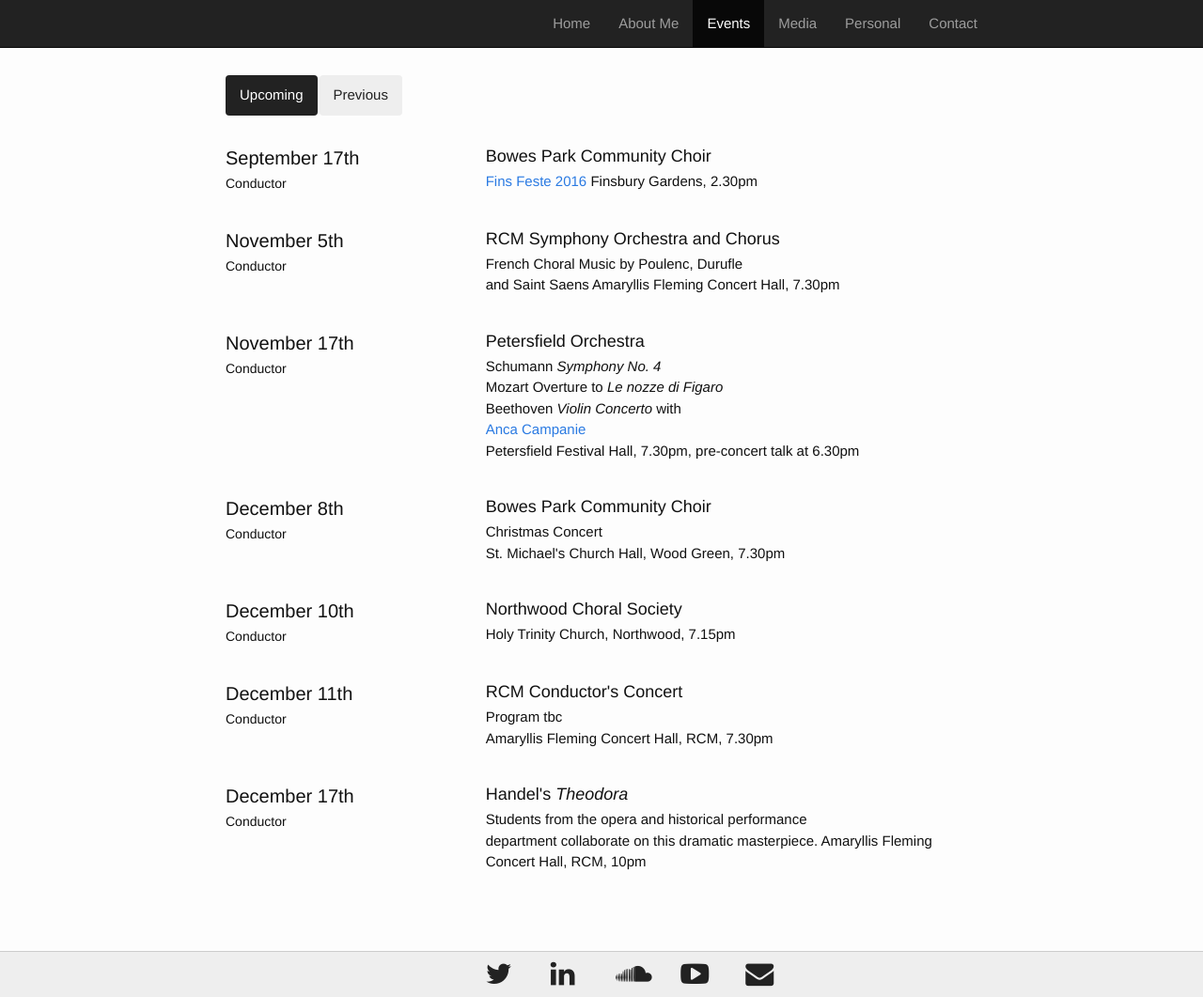
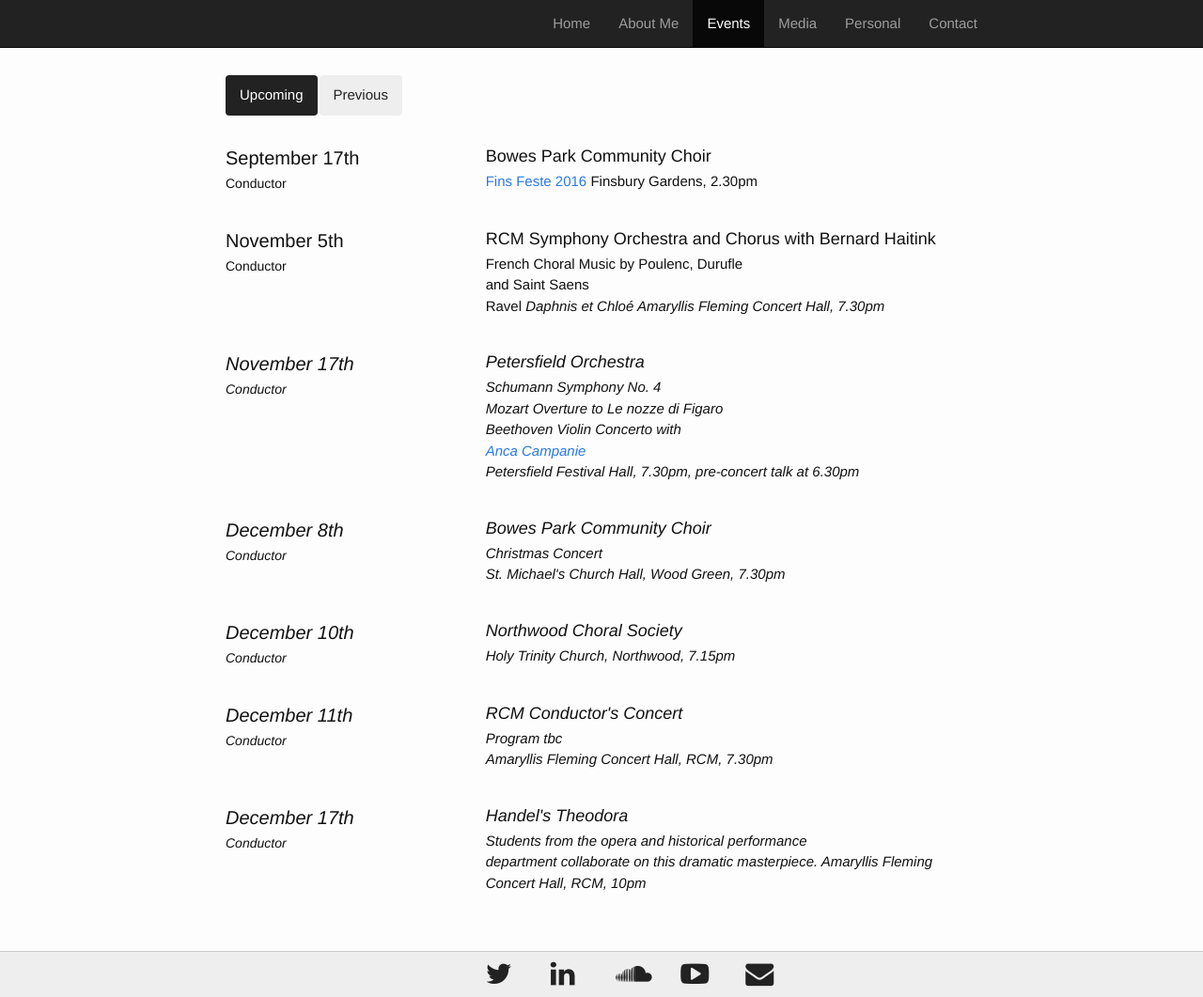
Before and after one commit to musicman10201/musicman10201.github.io, a Jekyll site: the page built from events.html, in a window 1280 px wide and 1061 px high. Shown: the whole window at 94% size. Built offline with Jekyll 4.4.1, drawn with Linux system fonts in a browser that asks for light colours.

Commit message:
Update events.yml

```diff
--- a/_data/events.yml
+++ b/_data/events.yml
@@ -8,10 +8,11 @@
 -
   date: November 5th
   title: Conductor
-  description: RCM Symphony Orchestra and Chorus
+  description: RCM Symphony Orchestra and Chorus with Bernard Haitink
   subdescription: |
     French Choral Music by Poulenc, Durufle<br>
-    and Saint Saens
+    and Saint Saens<br>
+    Ravel <i>Daphnis et Chloé<i>
     Amaryllis Fleming Concert Hall, 7.30pm
 -
   date: November 17th
```
